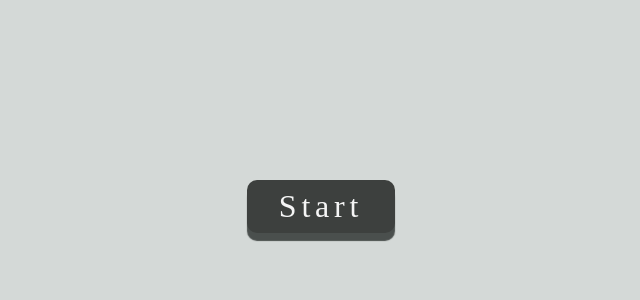
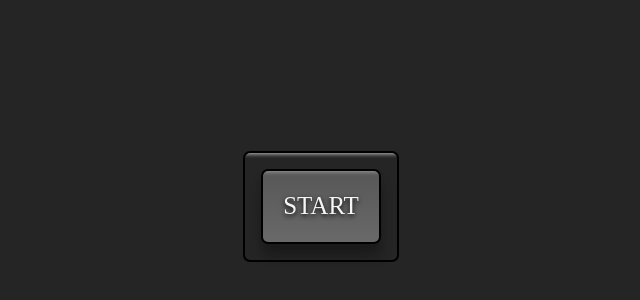
Before and after one commit to ireoz/pip, a plain HTML site: page index.html in a window 1280 px wide. Shown: the part 194-494 px from the top of the page, without its empty margins (319-959 px from the left). Drawn offline with Linux system fonts and the light colour scheme; a web font is replaced by a local one.

Commit message:
followed tutorial and changed structure and style to same as tututorial

```diff
--- a/index.html
+++ b/index.html
@@ -10,17 +10,22 @@
       type="image/png"
       href="https://www.google.com/s2/u/0/favicons?domain=css-tricks.com"
     />
-    <link
-      rel="stylesheet"
-      href="https://cdnjs.cloudflare.com/ajax/libs/font-awesome/6.2.0/css/all.min.css"
-    />
     <link rel="stylesheet" href="./style.css" />
   </head>
   <body>
-    <!-- pip button -->
-    <button class="pip" id="pip">Start</button>
-    <!-- HTML video Element -->
-    <video id="video" autoplay height="10px" width="10px" hidden></video>
+    <!--  video -->
+    <video
+      id="video"
+      autoplay
+      controls
+      height="360px"
+      width="640px"
+      hidden
+    ></video>
+    <!-- button -->
+    <div class="button-container">
+      <button class="pip" id="pip">START</button>
+    </div>
     <!-- Script -->
     <script src="./script.js"></script>
   </body>
--- a/script.js
+++ b/script.js
@@ -1,6 +1,5 @@
 const pipButton = document.getElementById('pip');
 const videoElement = document.getElementById('video');
-console.log(pipButton);
 
 
 // pipButton.addEventListener('click', ())
@@ -34,4 +33,4 @@ pipButton.addEventListener('click', () => {
     }
   });
 
-callCaptureStream();
+// callCaptureStream();
--- a/style.css
+++ b/style.css
@@ -9,8 +9,8 @@ html {
 body {
     margin: 0;
     min-height: 100vh;
-    background-color: #d4d9d7;
-    font-size: 65.5%;
+    background-color: rgb(37, 37, 37);
+    /* font-size: 65.5%; */
     font-family: 'Abyssinica SIL', serif;
     display: flex;
     align-items: center;
@@ -18,30 +18,34 @@ body {
 
 }
 
-.pip {
-    position: absolute;
-    font-size: 2rem;
-    padding: .5rem 2rem;
-    border-radius: 10px;
-    background-color: #3d403e;
+.button-container {
+    border: 2px solid black;
+    padding: 1rem;
+    border-radius: 7px;
+    box-shadow: inset 0px 20px 4px -19px rgba(255, 255, 255, 0.7);
+}
+
+button {
+    cursor: pointer;
+    outline: none;
+    width: 120px;
+    height: 75px;
+    font-family: inherit;
+    font-size: 25px;
     color: whitesmoke;
-    box-shadow: 0px 8px 1px #4a4f4d ;
-    -webkit-box-shadow: 0px 8px 1px #4a4f4d ;
-    -moz-box-shadow: 0px 8px 1px #4a4f4d ;
-    cursor: pointer;
-    border: none;
-    letter-spacing: .3rem;
-    font-family: inherit;
+    text-shadow: 0 2px 5px black;
+    background: linear-gradient(to top, #696969 , #575757);
+    border: 2px solid black;
+    border-radius: 7px;
+    box-shadow: inset 0px 20px 4px -19px rgba(255, 255, 255, 0.4),0 12px 12px 0 rgba(0, 0, 0, 0.3);
 }
 
 
-.pip:hover {
-    filter: brightness(110%);
+button:hover {
+    background: linear-gradient(to bottom, #696969 , #575757);
 }
 
-.pip:active {
-    transform: translateY(.2rem);
-    box-shadow: 0px 5px 1px #4a4f4d ;
-    -webkit-box-shadow: 0px 5px 1px #4a4f4d ;
-    -moz-box-shadow: 0px 5px 1px #4a4f4d ;
+button:active {
+  transform: translateY(2px);
+  box-shadow: 0 6px 6px 0 rgba(0, 0, 0, 0.3);
 }
```
